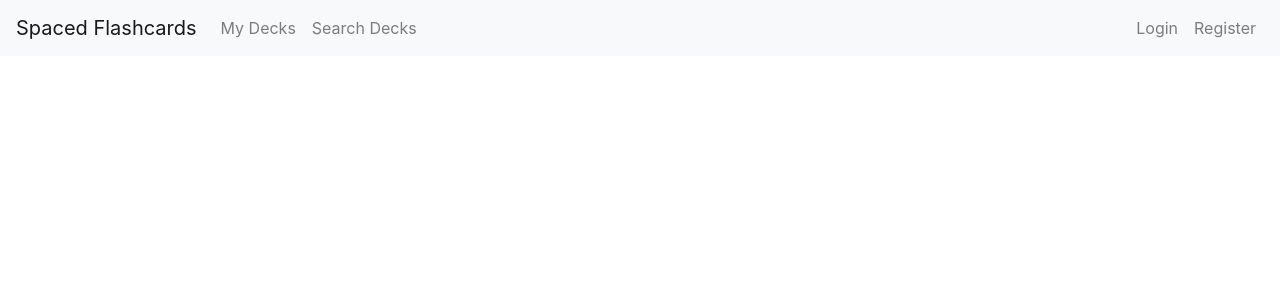
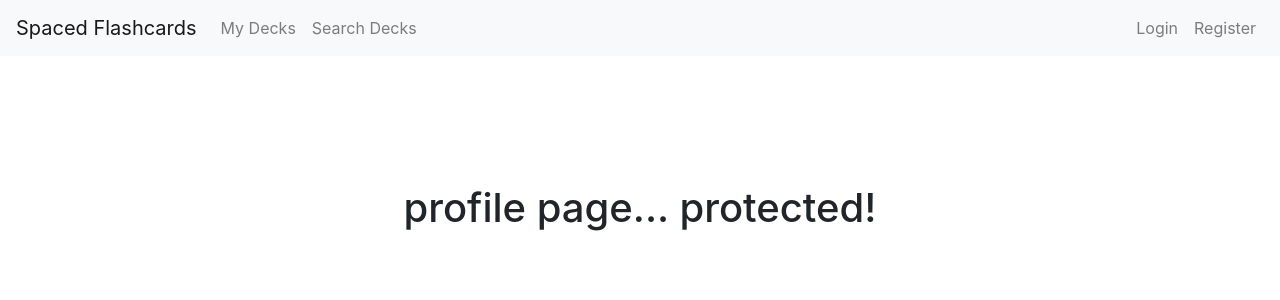
Before and after one commit to ckuchman/spaced-flashcard-site, a React (Create React App) app in the folder client/: page /profile in a window 1280 px wide. Shown: the top 300 px of the page. Built offline with nearby package versions, Linux system fonts and the light colour scheme; sample sign-in values are in the browser's storage.

Commit message:
add frontend auth service, protected route wrapper

```diff
--- a/client/src/App.js
+++ b/client/src/App.js
@@ -8,6 +8,9 @@ import Register from "./components/register";
 import { ToastContainer } from "react-toastify";
 import "react-toastify/dist/ReactToastify.css";
 import Login from "./components/login";
+import { authService } from "./components/auth-service";
+import PrivateRoute from "./components/protected-route";
+import Profile from "./components/profile";
 
 function App() {
   return (
@@ -33,6 +36,7 @@ function App() {
             <Route exact path="/" component={LandingPage} />
             <Route exact path="/register" component={Register} />
             <Route exact path="/login" component={Login} />
+            <PrivateRoute exact path="/profile" component={Profile} />
           </Switch>
         </Container>
       </Router>
--- /dev/null
+++ b/client/src/components/auth-service.js
@@ -0,0 +1,61 @@
+import { BehaviorSubject } from "rxjs";
+
+const currentUserSubject = new BehaviorSubject(
+  JSON.parse(localStorage.getItem("currentUser"))
+);
+
+/* methods provided by the authentication service */
+export const authService = {
+  login,
+  logout,
+  authHeader,
+  newUser,
+  updateUserData,
+  currentUser: currentUserSubject.asObservable(),
+  get currentUserValue() {
+    return currentUserSubject.value;
+  },
+};
+
+/* store userData in local storage and update authentication state by
+ * pushing to the observable */
+async function login(userData) {
+  localStorage.setItem("currentUser", JSON.stringify(userData));
+  currentUserSubject.next(userData);
+}
+
+/* log user out: clear localStorage and push null to observable */
+function logout() {
+  localStorage.clear();
+  currentUserSubject.next(null);
+}
+
+/* re-authenticate user (refresh jwt) */
+/* TODO */
+async function updateUserData() {
+  return;
+}
+
+/* if new user has registered, logs them in and sets state */
+function newUser(res) {
+  if (!res.accessToken || !res.userData) {
+    /* should not be possible */
+    return logout();
+  }
+  localStorage.setItem("currentUser", JSON.stringify(res));
+  currentUserSubject.next(res);
+}
+
+/* returns HTTP authorization header containing JWT of currently logged-in
+ * user, otherwise empty object if user not logged in */
+async function authHeader() {
+  const currentUser = authService.currentUserValue;
+  if (currentUser && currentUser.accessToken) {
+    return {
+      "Content-Type": "application/json",
+      Authorization: `Bearer ${currentUser.accessToken}`,
+    };
+  } else {
+    return {};
+  }
+}
--- /dev/null
+++ b/client/src/components/profile.js
@@ -0,0 +1,9 @@
+import React from 'react';
+
+export default function Profile() {
+    return(
+        <>
+        <h1>profile page... protected!</h1>
+        </>
+    )
+}
--- /dev/null
+++ b/client/src/components/protected-route.js
@@ -0,0 +1,27 @@
+import React from "react";
+import { Route, Redirect } from "react-router-dom";
+import { authService } from "./auth-service";
+import jwt_decode from "jwt-decode";
+
+const PrivateRoute = (props) => {
+  const authenticated =
+    !localStorage.getItem("currentUser") || !authService.currentUserValue
+      ? false
+      : !(
+          new Date(
+            1000 * jwt_decode(authService.currentUserValue.accessToken).exp
+          ) > new Date()
+        )
+      ? false
+      : true;
+  if (!authenticated) authService.logout();
+  return authenticated ? (
+    <Route path={props.path} exact={props.exact}>
+      <props.component {...props} />
+    </Route>
+  ) : (
+    <Redirect to="/login" />
+  );
+};
+
+export default PrivateRoute;
```
Also changed, not shown: 2 other files (tests, documents, lock files or other folders).
